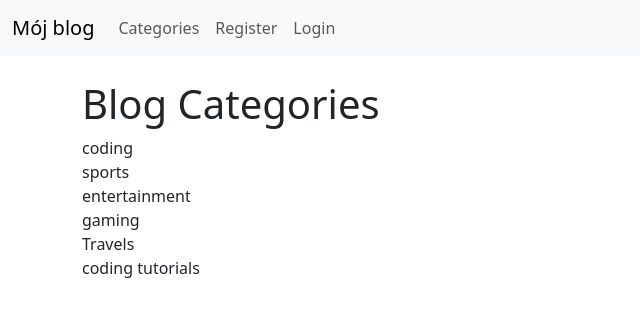
After one commit to Rochu990/Django-Blog-Tutorial, a Django app: page /category-list/ in a window 1280 px wide. The commit adds this page. Shown: the top 317 px of the page, without its empty margins (0-640 px from the left). Run offline with Django 5.2, Linux system fonts and the light colour scheme; data comes from the database, SQL or seed files in the repository.

Commit message:
Dodano navbar z kategoriami postow

```diff
--- a/ablog/theblog/templates/base.html
+++ b/ablog/theblog/templates/base.html
@@ -33,6 +33,12 @@
             {% endfor %}
           </ul>
         </li>
+        {% else %}
+
+          <li class="nav-item">
+            <a class="nav-link" href="{% url 'category-list' %}">Categories</a>
+          </li>
+
         {% endif %}
 
         {% if user.is_authenticated %}
--- /dev/null
+++ b/ablog/theblog/templates/categories_list.html
@@ -0,0 +1,12 @@
+{% extends "base.html" %}
+{% block title%}Blog Categories{% endblock%}
+
+{% block content%}
+
+    <h1>Blog Categories</h1>
+        {% for item in cat_menu_list %}
+            <a class="dropdown-item" href="{% url 'category' item|slugify %}"></a>
+             {{ item }}
+        {% endfor %}
+
+{% endblock%}
--- a/ablog/theblog/urls.py
+++ b/ablog/theblog/urls.py
@@ -5,6 +5,7 @@ from .views import (
     AddCategoryView,
     AddPostView,
     ArticleDetailView,
+    CategoryListView,
     CategoryView,
     DeletePostView,
     HomeViev,
@@ -20,4 +21,5 @@ urlpatterns = [
     path("article/<int:pk>/remove", DeletePostView.as_view(), name="delete-post"),
     path("add_category/", AddCategoryView.as_view(), name="add_category"),
     path("category/<str:cats>/", CategoryView, name="category"),
+    path("category-list/", CategoryListView, name="category-list"),
 ]
--- a/ablog/theblog/views.py
+++ b/ablog/theblog/views.py
@@ -21,7 +21,6 @@ class HomeViev(ListView):
     ordering = ["-post_date"]
     # ordering = ['-id']
 
-
     def get_context_data(self, *args, **kwargs):
         cat_menu = Category.objects.all()
         context = super(HomeViev, self).get_context_data(*args, **kwargs)
@@ -29,8 +28,17 @@ class HomeViev(ListView):
         return context
 
 
+def CategoryListView(request):
+    cat_menu_list = Category.objects.all()
+    return render(
+        request,
+        "categories_list.html",
+        {"cat_menu_list": cat_menu_list},
+    )
+
+
 def CategoryView(request, cats):
-    category_posts = Post.objects.filter(category=cats.replace('-', ' '))
+    category_posts = Post.objects.filter(category=cats.replace("-", " "))
     return render(
         request,
         "categories.html",
@@ -41,6 +49,12 @@ def CategoryView(request, cats):
 class ArticleDetailView(DetailView):
     model = Post
     template_name = "article_details.html"
+
+    def get_context_data(self, *args, **kwargs):
+        cat_menu = Category.objects.all()
+        context = super(ArticleDetailView, self).get_context_data(*args, **kwargs)
+        context["cat_menu"] = cat_menu
+        return context
 
 
 class AddPostView(CreateView):
```
